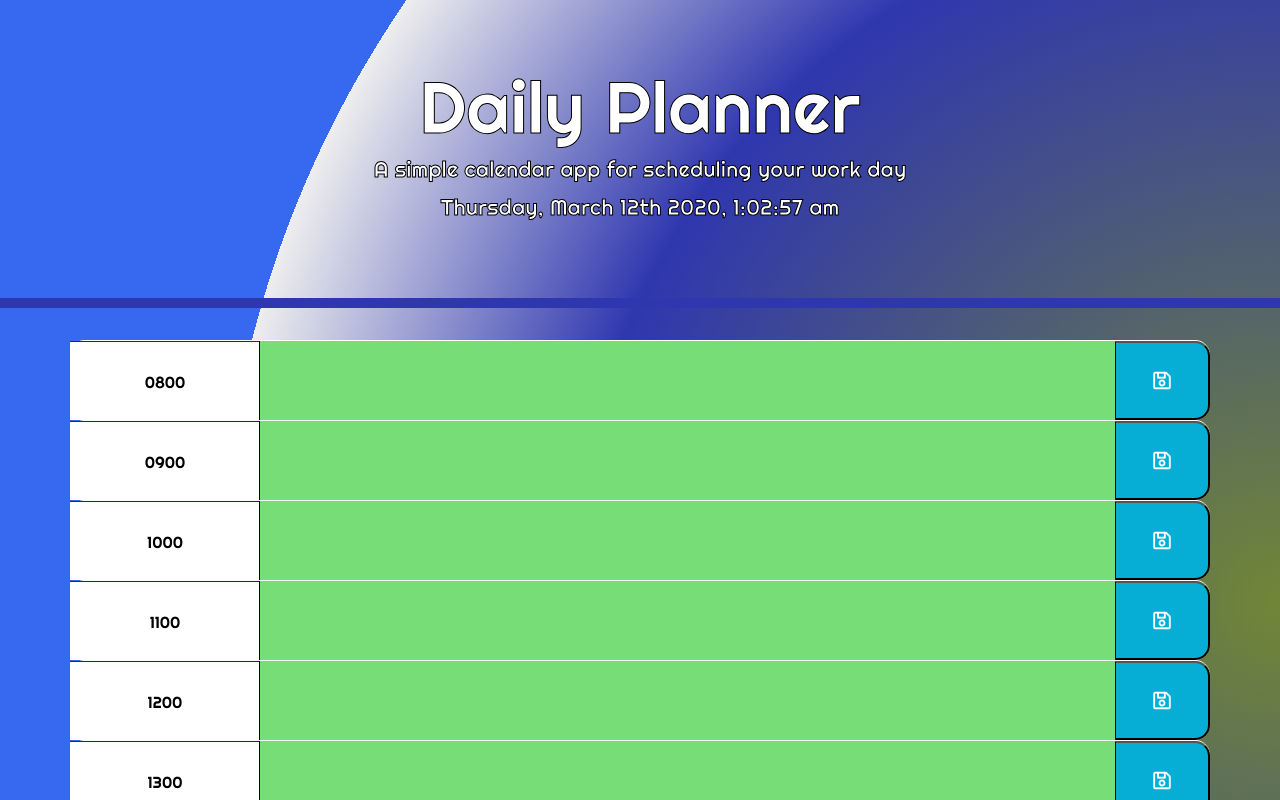
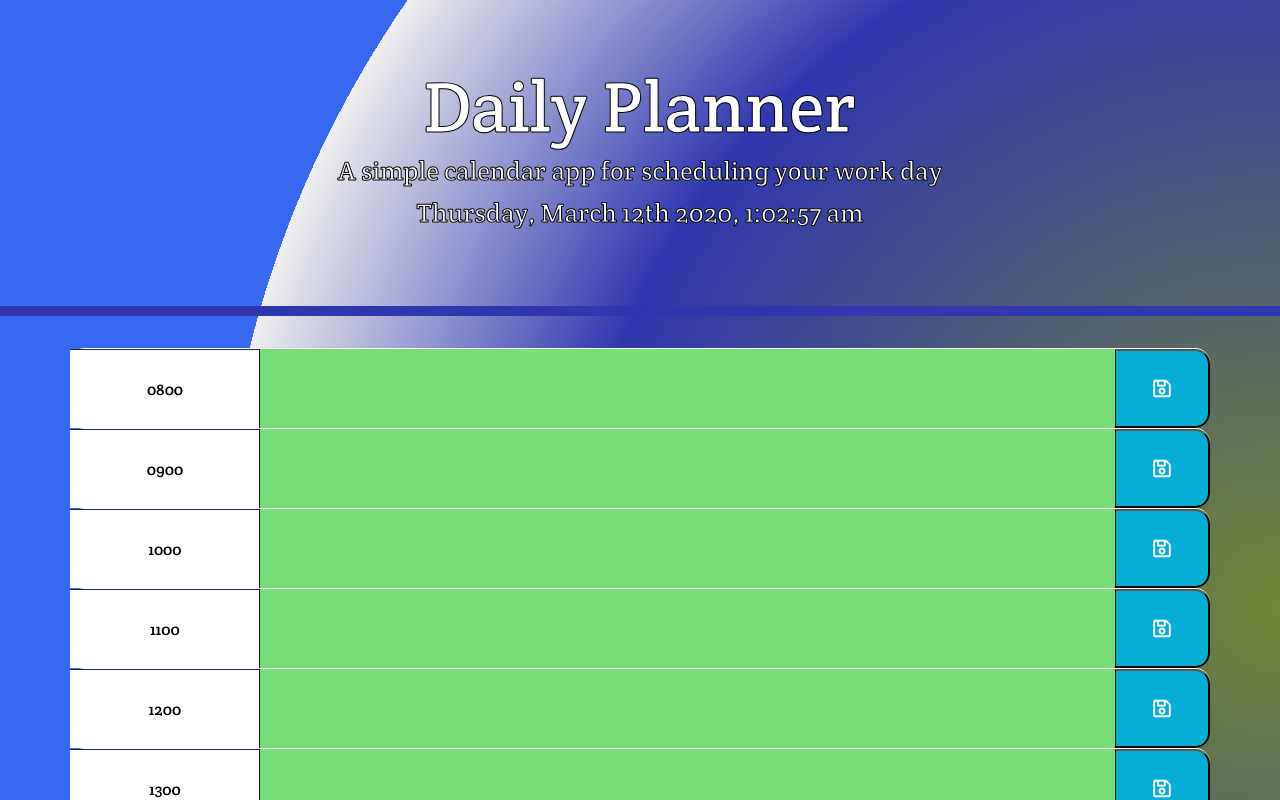
Before and after one commit to ryanhun7er/dp, a plain HTML site: page index.html in a window 1280 px wide. Shown: the top 800 px of the page. Drawn offline with nearby package versions, Linux system fonts and the light colour scheme.

Commit message:
update js

```diff
--- a/assets/style.css
+++ b/assets/style.css
@@ -10,18 +10,18 @@ body {
 }
 
 h1 {
-  font-family: 'Righteous', cursive;
-  -webkit-text-fill-color: white; /* Will override color (regardless of order) */
+  font-family: 'Crete Round', serif;
+  -webkit-text-fill-color: white;
   -webkit-text-stroke-width: 1px;
   -webkit-text-stroke-color: black;
 }
 
 .lead {
-  font-family: 'Righteous', cursive;
-  -webkit-text-fill-color: white; /* Will override color (regardless of order) */
+  font-family: 'Crete Round', serif;
+  -webkit-text-fill-color: white;
   -webkit-text-stroke-width: 1px;
   -webkit-text-stroke-color: black;
-  font-size: 22px;
+  font-size: 26px;
 }
 
 textarea{
@@ -50,7 +50,8 @@ textarea{
 .time-block{
   text-align: center;
   border-radius: 15px;
-  font-family: 'Righteous', cursive;
+  font-family: 'Crete Round', serif;
+  font-size: 16px;
 }
 
 .row {
--- a/index.html
+++ b/index.html
@@ -18,7 +18,7 @@
       href="https://fonts.googleapis.com/css?family=Open+Sans&display=swap"
       rel="stylesheet"
     />
-    <link href="https://fonts.googleapis.com/css?family=Righteous&display=swap" rel="stylesheet">
+    <link href="https://fonts.googleapis.com/css?family=Crete+Round|Righteous&display=swap" rel="stylesheet">
     <link rel="stylesheet" href="assets/style.css" />
     <title>Daily Planner</title>
   </head>
```
Also changed, not shown: assets/dp.js (+21 -1 lines).
